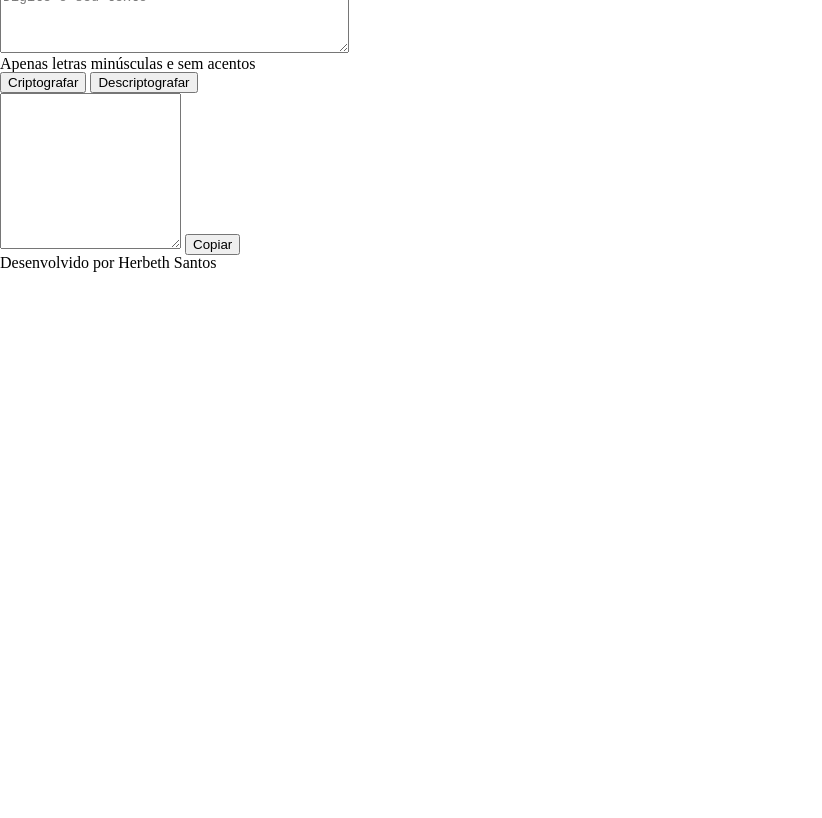
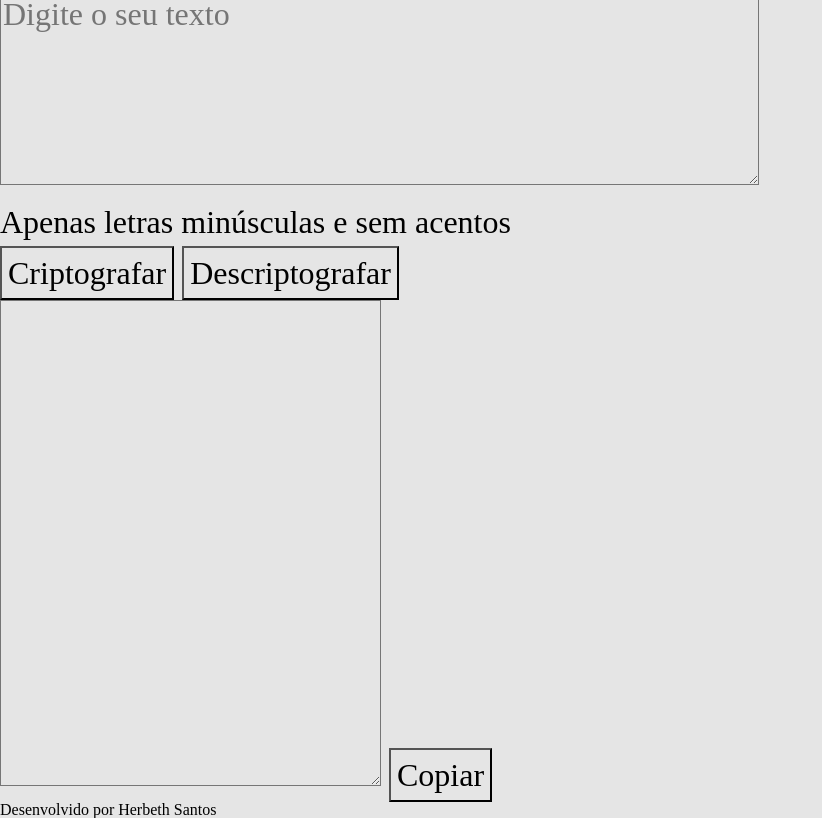
Before and after one commit to HerbethSantos/Decodificador, a plain HTML site: page index.html in a window 1280 px wide. Shown: the part 64-882 px from the top of the page, without its empty margins (0-822 px from the left). Before the commit the page ends 800 px from the top, so only its background shows below. Drawn offline with Linux system fonts and the light colour scheme.

Commit message:
Estilizando Background e a fonte da página

```diff
--- a/index.html
+++ b/index.html
@@ -5,6 +5,7 @@
     <meta http-equiv="X-UA-Compatible" content="IE=edge">
     <meta name="viewport" content="width=device-width, initial-scale=1.0">
     <link rel="stylesheet" href="reset.css">
+    <link rel="preconnect" href="https://fonts.gstatic.com" crossorigin>
     <link rel="stylesheet" href="style.css">
     <title>Encriptador</title>
 </head>
--- a/style.css
+++ b/style.css
@@ -0,0 +1,7 @@
+* {
+    background-color: #E5E5E5;
+    font-family: 'Inter, sans-serif';
+    font-weight: 400;
+    font-size: 32px;
+    line-height: 150%;
+}
```
